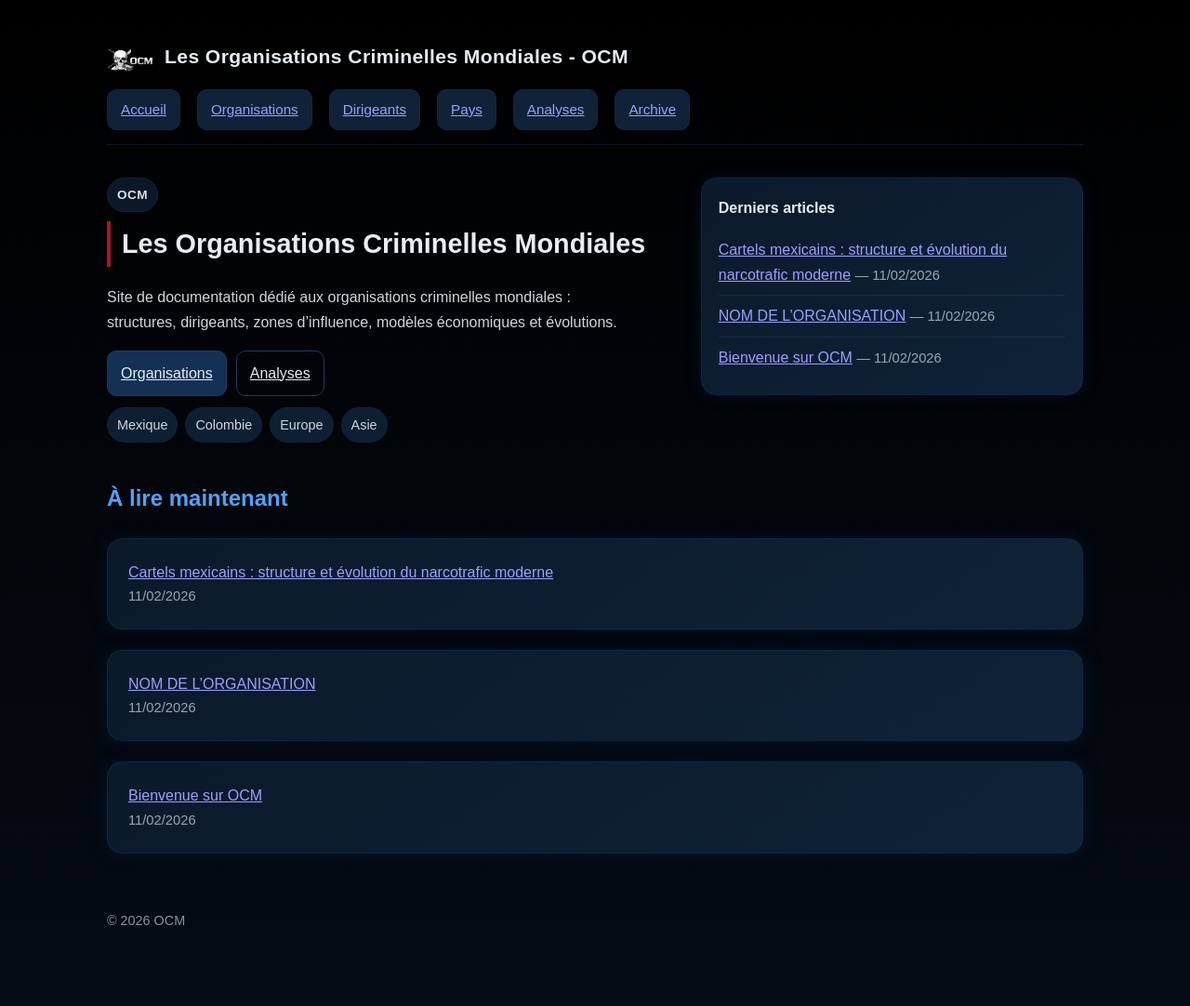
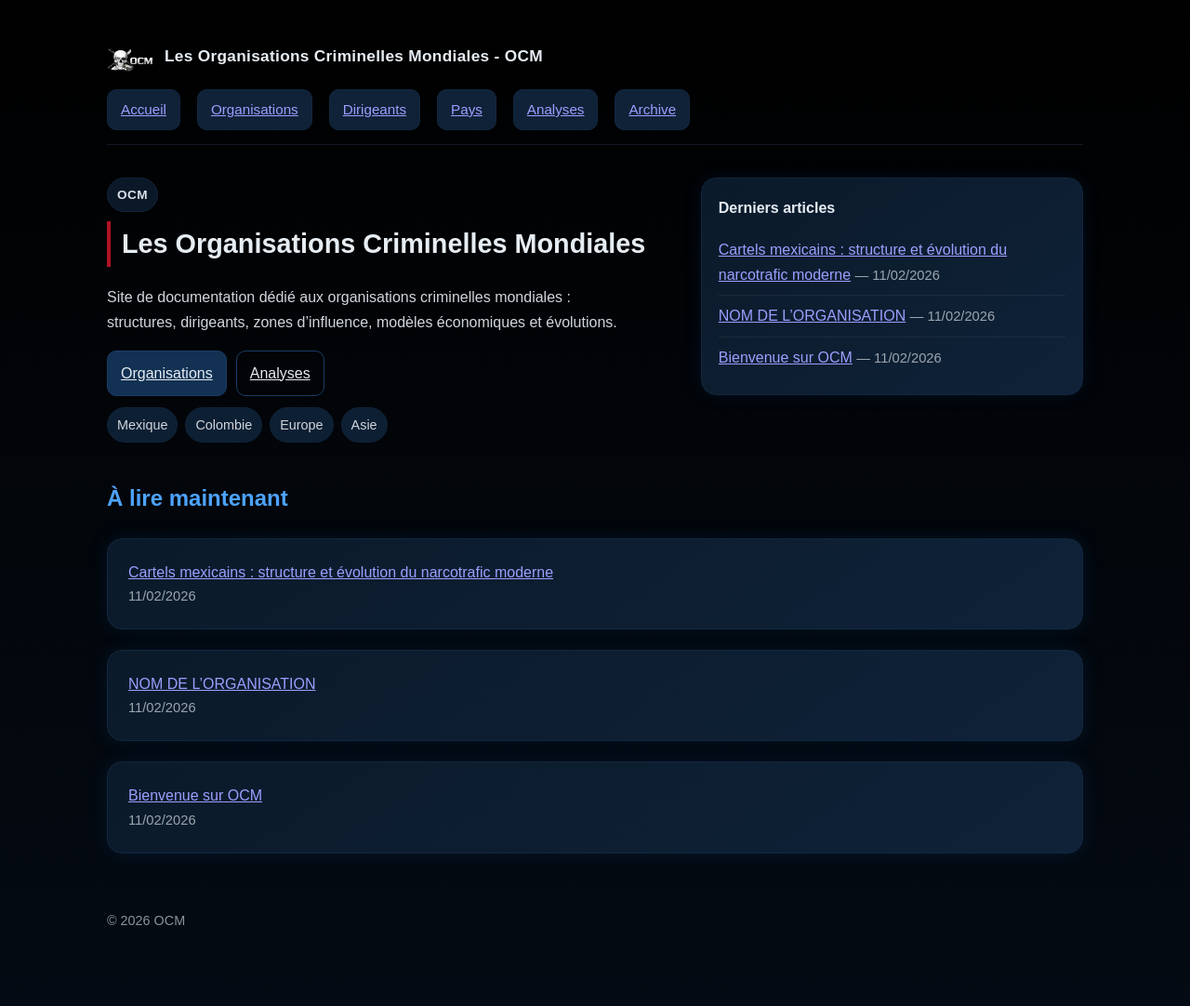
Before and after one commit to GEF67600/ocm, a Jekyll site: the page built from index.md, in a window 1280 px wide. Shown: the whole page at 93% size. Built offline with Jekyll 4.4.1, drawn with Linux system fonts in a browser that asks for light colours.

Commit message:
Adjust brand text styles for consistency

```diff
--- a/assets/css/style.css
+++ b/assets/css/style.css
@@ -98,9 +98,9 @@ h2{
 }
 
 .brand-text{
-  font-weight:700;
-  font-size:1.1em;
-  letter-spacing:.4px;
+  font-weight:600;
+  font-size:0.9em;   /* plus petit */
+  letter-spacing:.3px;
 }
 /* Accueil */
 .hero{
```
